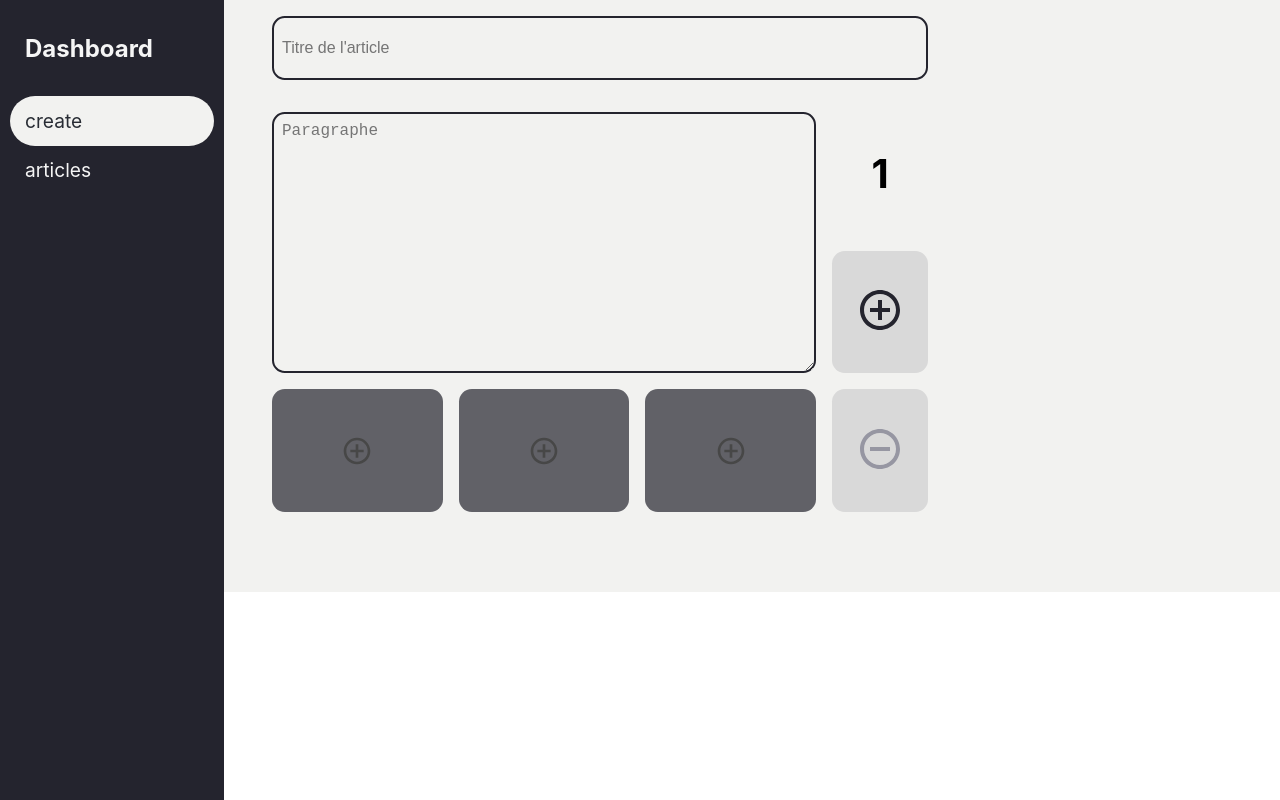
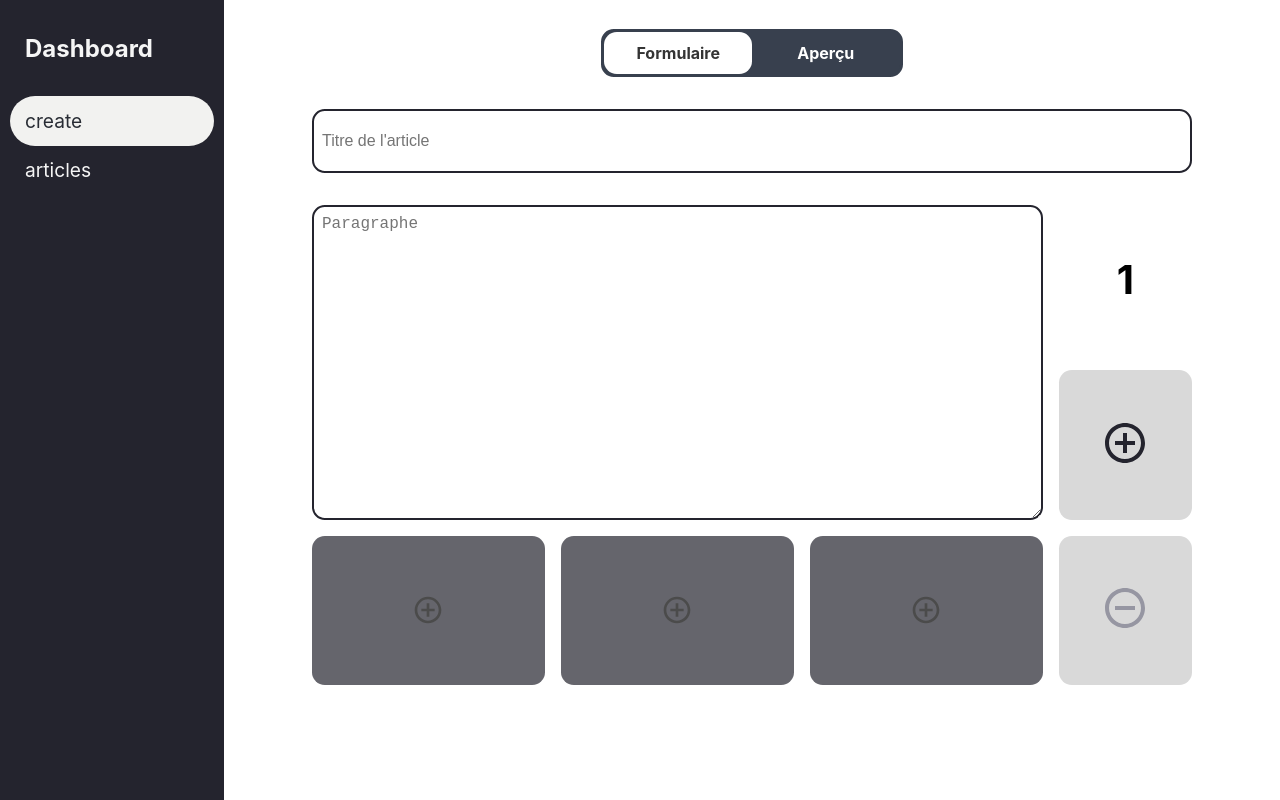
Before and after one commit to stephen-97/blog-dashboard, a React (Create React App) app: page /create in a window 1280 px wide. Built offline with nearby package versions, Linux system fonts and the light colour scheme.

Commit message:
adding button for switch between the form and the preview view

```diff
--- a/package.json
+++ b/package.json
@@ -14,6 +14,7 @@
     "react-dom": "^18.2.0",
     "react-icons": "^5.0.1",
     "react-scripts": "5.0.1",
+    "redux": "^5.0.1",
     "styled-components": "^6.1.1",
     "typescript": "^4.9.5",
     "web-vitals": "^2.1.4"
--- /dev/null
+++ b/src/components/utility/ToggleButton.tsx
@@ -0,0 +1,84 @@
+import React from "react";
+import styled, {IStyledComponent} from "styled-components";
+
+const StyledToggleButton: IStyledComponent<any> = styled.div`
+  label {
+    position: relative;
+    height: 3rem;
+    display: grid;
+    grid-template-columns: repeat(2, 1fr);
+    width: fit-content;
+    border: 0.2rem solid #38404e;
+    border-radius: var(--border-radius);
+    background: #38404e;
+    font-weight: bold;
+    color: #38404e;
+    cursor: pointer;
+  }
+  label::before {
+    content: '';
+    position: absolute;
+    width: 50%;
+    height: 100%;
+    left: 0;
+    background: white;
+    border-radius: var(--border-radius);
+    transition: all 0.3s;
+  }
+  input {
+    margin: 0;
+    padding: 0;
+  }
+  input:checked + label::before {
+    left: 50%;
+  }
+  label div {
+    padding: 6px;
+    text-align: center;
+    z-index: 1;
+  }
+  input {
+    display: block;
+    visibility: hidden;
+  }
+  input:checked + label div:first-child{
+    color: white;
+    transition: color 0.3s;
+  }
+  input:checked + label div:last-child{
+    color: #343434;
+    transition: color 0.3s;
+  }
+  input + label div:first-child{
+    color: #343434;
+    transition: color 0.3s;
+  }
+  input + label div:last-child{
+    color: white;
+    transition: color 0.3s;
+  }
+  label div {
+    display: flex;
+    justify-content: center;
+    align-items: center;
+    padding: 0 2rem;
+  }
+`;
+
+interface StyledToggleButtonProps extends React.HTMLProps<HTMLInputElement> {
+
+}
+const ToggleButton = ({...rest}: StyledToggleButtonProps) => {
+
+    return (
+        <StyledToggleButton>
+            <input type="checkbox" id="toggle" {...rest}/>
+            <label htmlFor={"toggle"}>
+                <div>Formulaire</div>
+                <div>Aperçu</div>
+            </label>
+        </StyledToggleButton>
+    )
+}
+
+export default ToggleButton;
--- a/src/pages/CreateArticle.tsx
+++ b/src/pages/CreateArticle.tsx
@@ -1,4 +1,4 @@
-import React, {ChangeEvent, FormEvent, useCallback, useState} from "react";
+import React, {ChangeEvent, useCallback, useState} from "react";
 import styled, {IStyledComponent} from "styled-components";
 import Header from "../components/Header";
 import StyledPage from "../styles/PageStyle";
@@ -7,27 +7,30 @@ import TextArea from "../components/form/TextArea";
 import AddImages from "../components/form/AddImages";
 import {TAritcleContent} from "../utils/config";
 import {BiPlusCircle, BiMinusCircle} from "react-icons/bi";
-import {prettyFormat} from "@testing-library/react";
+import ToggleButton from "../components/utility/ToggleButton";
 
 
 const StyledCreateArticlePage: IStyledComponent<any> = styled.main`
-  outline: none;
+  width: 100%;
+  height: 100%;
+  display: flex;
+  justify-content: center;
+  padding: 0;
 
-  #form-section {
-    width: ${props => props.theme.formSectionWidth};
-    > * {
-      padding: 0 2rem;
-    }
-  }
-    @media (max-width: ${props => props.theme.responsiveValue}) {
+  #button-plus-form-container {
+    display: flex;
+    gap: 2rem;
+    flex-direction: column;
     align-items: center;
     width: 100%;
-    }
-
+    max-width: 55rem;
+    #form-section {
+      min-width: 100%;
+      flex: 1;
       .paragraph-form-container {
         display: grid;
         margin-bottom: 4rem;
-      height: 25rem;
+        height: 30rem;
         border-radius: var(--border-radius);
         grid-template-columns: repeat(6, 1fr);
         grid-template-rows: repeat(6, 1fr);
@@ -81,6 +84,13 @@ const StyledCreateArticlePage: IStyledComponent<any> = styled.main`
           }
         }
       }
+    }
+  }
+
+  @media (max-width: ${props => props.theme.responsiveValue}) {
+      align-items: center;
+      width: 100%;
+  }
 `;
 
 
@@ -111,32 +121,15 @@ const CreateArticle = () => {
         )
     }
 
-    /**
-     *     const addingTextToParagraph = (event: FormEvent<HTMLTextAreaElement>, index: number) => {
-     *         setParagraphData((previousData: TAritcleContent[]) => {
-     *             previousData.map((e, i) =>
-     *                 i === index ? e['paragraph'] = event.target : e
-     *             )
-     *         })
-     *     }
-     *
-     * if(indexToAddParagraphArray === i ) {
-     *                         const newImageTab = e.images.map((e: string,i: number) => indexToAddImageArray === i ? base64String : e);
-     *                         let newParagraphObject = e;
-     *                         newParagraphObject['images'] = newImageTab;
-     *                         return newParagraphObject
-     *                     }
-     *                     return e
-     */
-
-    console.log(paragraphData)
     return(
         <StyledPage>
             <Header />
             <StyledCreateArticlePage>
+                <div id={"button-plus-form-container"}>
+                    <ToggleButton />
                     <section id={'form-section'}>
                         <Input placeholder={"Titre de l'article"}/>
-                    <section>
+                        <section className={"paragraph-plus-images"}>
                             {paragraphData && paragraphData.map((e, i) => (
                                 <div key={i} className={'paragraph-form-container'}>
                                     <TextArea
@@ -169,6 +162,7 @@ const CreateArticle = () => {
                             ))}
                         </section>
                     </section>
+                </div>
             </StyledCreateArticlePage>
         </StyledPage>
     )
--- a/src/styles/GlobalStyle.ts
+++ b/src/styles/GlobalStyle.ts
@@ -6,7 +6,6 @@ const GlobalStyle = createGlobalStyle`
 
   html {
     box-sizing: border-box;
-    width: 100%;
     scroll-behavior: smooth;
   }
 
@@ -17,11 +16,15 @@ const GlobalStyle = createGlobalStyle`
   }
   html, body {
     position: relative;
+    width: 100%;
+    min-height: 100%;
   }
-
+  body {
+    position: relative;
+  }
   #root {
-    position: relative;
     height: 100%;
+    min-height: 100dvh;
   }
 
   h1, h2, h3, h4 {
--- a/src/styles/PageStyle.ts
+++ b/src/styles/PageStyle.ts
@@ -1,11 +1,11 @@
 import {styled} from "styled-components";
 
 const StyledPage = styled.div`
-  height: 100%;
+  min-height: 100%;
   width: 100%;
   display: flex;
   position: relative;
-  background-color: ${props => props.theme.secondaryColor};
+  //background-color: ${props => props.theme.secondaryColor};
 
   main{
     padding: 1rem;
```
Also changed, not shown: src/components/view/ArticleForm.tsx (added, +20 -0 lines), src/components/view/ArticlePreview.tsx (added, +20 -0 lines), 1 other file (tests, documents, lock files or other folders). Lines whose indentation alone changed are shown as unchanged.
